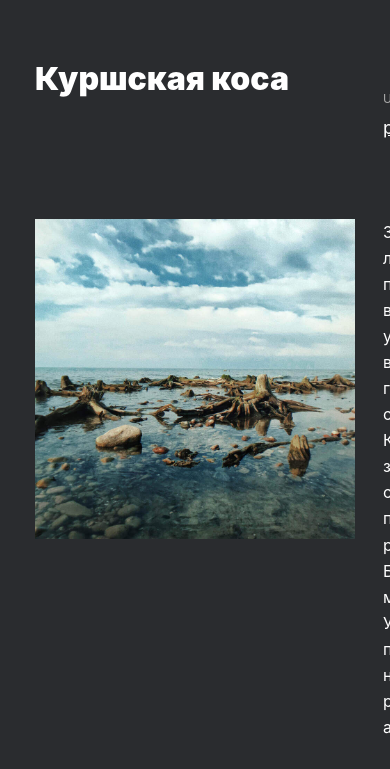
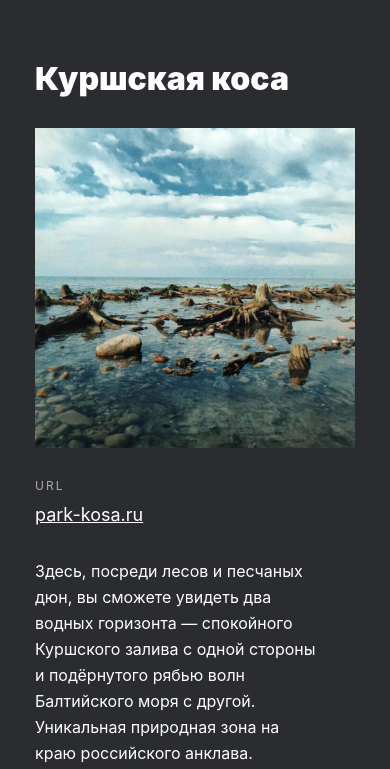
Before and after one commit to MaksimTroshenkov/russian-travel, a plain HTML site: page index.html in a window 390 px wide. Shown: the part 4135-4904 px from the top of the page. Drawn offline with Linux system fonts and the light colour scheme; a web font is replaced by a local one.

Commit message:
ПР_3.1

```diff
--- a/index.css
+++ b/index.css
@@ -527,6 +527,7 @@
 
   .footer {
     max-width: 768px;
+    margin: 88px auto 0;
   }
 
   .copyright {
@@ -544,7 +545,6 @@
   }
 
   .logo {
-    background-image: url(../russian-travel/images/header-logo.svg);
     width: 142px;
     height: 42px;
   }
@@ -624,8 +624,11 @@
 
   .place {
     width: 100%;
-    gap: none;
+    gap: 32px;
     margin-bottom: 50px;
+    grid-template-columns: 1fr;
+    grid-template-rows: 1fr;
+    grid-auto-flow: row;
   }
 
   .place__title {
@@ -636,19 +639,16 @@
 
   .place__website {
     max-width: 288px;
-    margin-top: 32px;
   }
 
   .place__image {
     width: 320px;
-    margin-top: 32px;
   }
 
   .place__paragraphs {
     max-width: 288px;
     font-size: 16px;
     line-height: 26.08px;
-    margin-top: 32px;
   }
 
   .paragraphs__paragraph {
```
